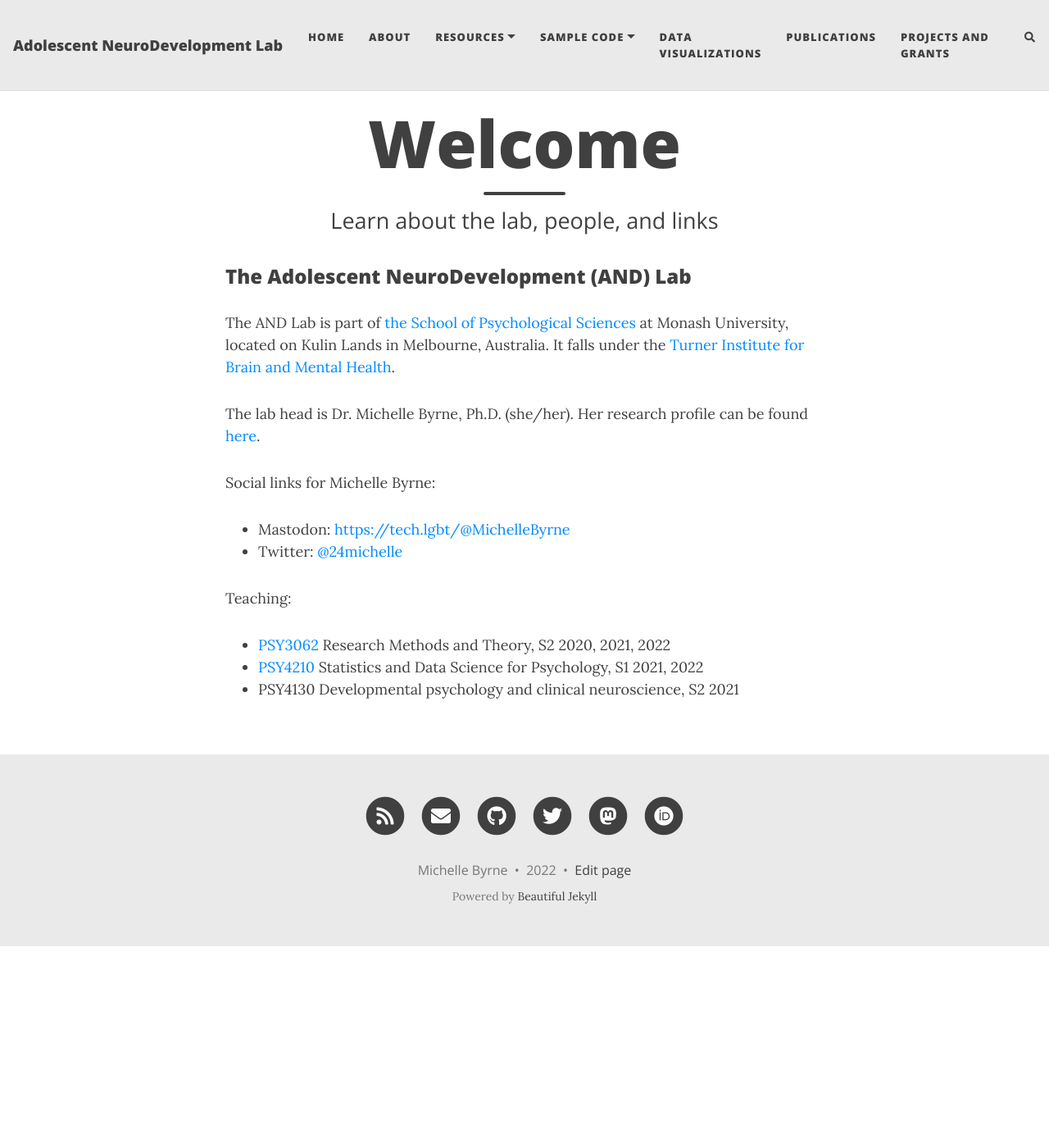
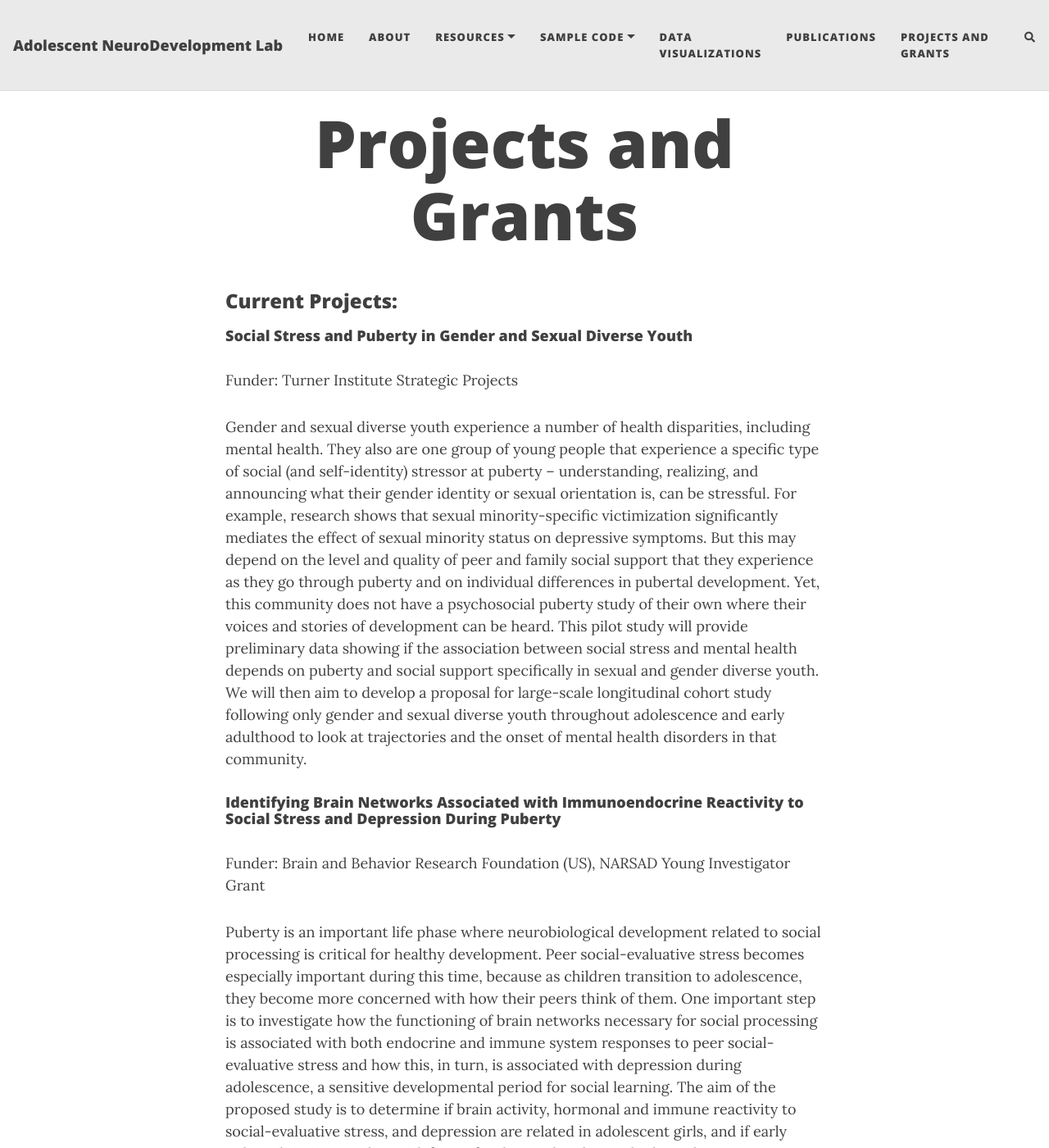
Before and after one commit to AND-laboratory/AND-lab-site, a Jekyll site: the page built from projects.md, in a window 1280 px wide and 1400 px high. Shown: the whole window at 82% size. Built offline with Jekyll 4.4.1, drawn with Linux system fonts in a browser that asks for light colours; nearby versions of some CDN libraries; comment, search, counter and statistics services are not loaded; some of the changed text lies outside the part shown.

Commit message:
update a few pages

```diff
--- a/index.html
+++ b/index.html
@@ -1,6 +1,6 @@
 ---
 layout: page
-title: The Adolescent Neurodevelopment Lab
+title: The AND Lab
 subtitle: Lab head - Dr. Michelle Byrne
 ---
 
--- a/projects.md
+++ b/projects.md
@@ -1,21 +1,25 @@
 ---
 layout: page
-title: Welcome
-subtitle: Learn about the lab, people, and links
+title: Projects and Grants
 ---
 
-### The Adolescent NeuroDevelopment (AND) Lab
+### Current Projects:
 
-The AND Lab is part of [the School of Psychological Sciences](https://www.monash.edu/medicine/psych/home) at Monash University, located on Kulin Lands in Melbourne, Australia. It falls under the [Turner Institute for Brain and Mental Health](https://www.monash.edu/turner-institute).
+#### Social Stress and Puberty in Gender and Sexual Diverse Youth
+Funder: Turner Institute Strategic Projects
 
-The lab head is Dr. Michelle Byrne, Ph.D. (she/her). Her research profile can be found [here](https://research.monash.edu/en/persons/michelle-byrne).
+Gender and sexual diverse youth experience a number of health disparities, including mental health. They also are one group of young people that experience a specific type of social (and self-identity) stressor at puberty – understanding, realizing, and announcing what their gender identity or sexual orientation is, can be stressful. For example, research shows that sexual minority-specific victimization significantly mediates the effect of sexual minority status on depressive symptoms. But this may depend on the level and quality of peer and family social support that they experience as they go through puberty and on individual differences in pubertal development. Yet, this community does not have a psychosocial puberty study of their own where their voices and stories of development can be heard. This pilot study will provide preliminary data showing if the association between social stress and mental health depends on puberty and social support specifically in sexual and gender diverse youth. We will then aim to develop a proposal for large-scale longitudinal cohort study following only gender and sexual diverse youth throughout adolescence and early adulthood to look at trajectories and the onset of mental health disorders in that community.
 
 
-Social links for Michelle Byrne:
-- Mastodon: [https://tech.lgbt/@MichelleByrne](https://tech.lgbt/@MichelleByrne)
-- Twitter: [@24michelle](https://twitter.com/24michelle)
 
-Teaching:
-- [PSY3062](https://handbook.monash.edu/2023/units/PSY3062?year=2023) Research Methods and Theory, S2 2020, 2021, 2022
-- [PSY4210](https://handbook.monash.edu/2023/units/PSY4210?year=2023) Statistics and Data Science for Psychology, S1 2021, 2022
-- PSY4130 Developmental psychology and clinical neuroscience, S2 2021
+#### Identifying Brain Networks Associated with Immunoendocrine Reactivity to Social Stress and Depression During Puberty
+Funder: Brain and Behavior Research Foundation (US), NARSAD Young Investigator Grant
+
+Puberty is an important life phase where neurobiological development related to social processing is critical for healthy development. Peer social-evaluative stress becomes especially important during this time, because as children transition to adolescence, they become more concerned with how their peers think of them. One important step is to investigate how the functioning of brain networks necessary for social processing is associated with both endocrine and immune system responses to peer social-evaluative stress and how this, in turn, is associated with depression during adolescence, a sensitive developmental period for social learning. The aim of the proposed study is to determine if brain activity, hormonal and immune reactivity to social-evaluative stress, and depression are related in adolescent girls, and if early pubertal timing may be a risk factor for dysregulated neurobiological responses to social stress and depression. This study will provide unique and comprehensive insight into how brain and biological development in the context of social stress is associated with risk for adolescent depression in girls. It will fundamentally contribute to early intervention and preventative efforts for depression in adolescent girls.
+
+
+
+#### The role of brain activity and connectivity in the association between immune function and depressive symptoms, and the effect of pubertal timing: A longitudinal study of adolescent girls
+Funder: National Institute of Mental Health (US), K01 Mentored Career Development Award
+
+Recently, researchers have found that the functioning of the immune system, including chronic inflammation, is related to mental disorders such as depression, but the reasons for this are not clear. Because brain and pubertal development during early adolescence might play particularly important roles in this link, this study will look at how puberty, the immune system, brain development, and depression are related across time. Ultimately, this study will help us to understand how levels of inflammation during important times of adolescence can affect mental and physical health, so that we can intervene at the right time to ensure good health outcomes for all children.
```
Also changed, not shown: about.md (+5 -2 lines).
